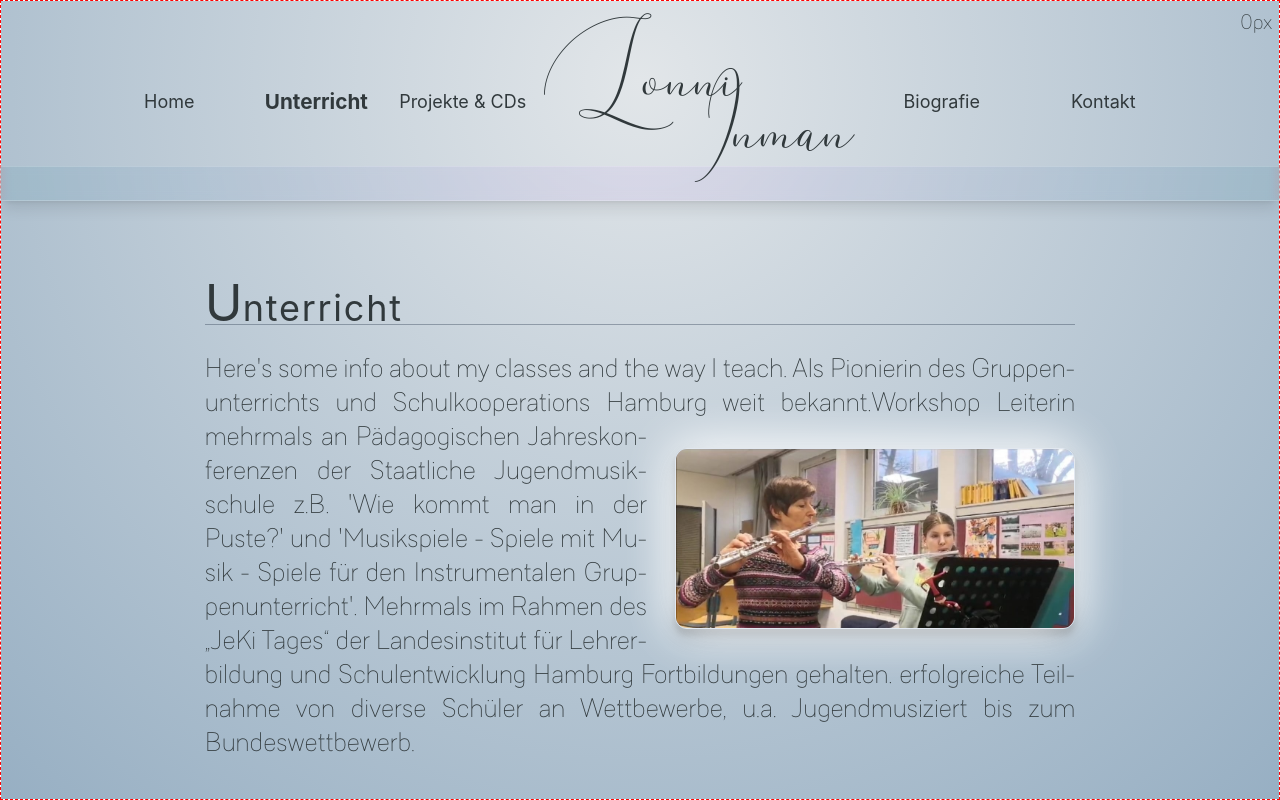
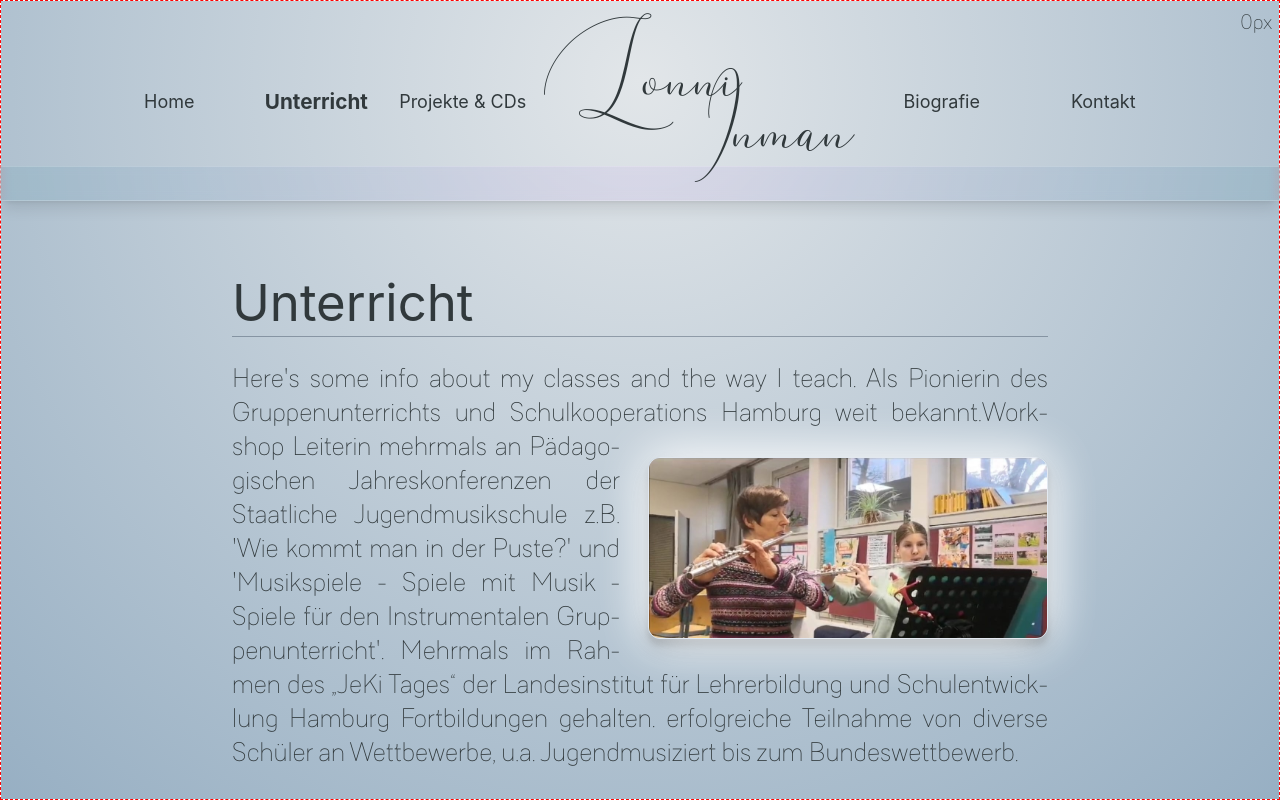
Before and after one commit to j-eick/lonni-homepage, a Next.js app: page /home/unterricht in a window 1280 px wide. Built offline with nearby package versions, Linux system fonts and the light colour scheme; a web font is replaced by a local one.

Commit message:
fix / style PageTitles

```diff
--- a/app/home/biografie/page.tsx
+++ b/app/home/biografie/page.tsx
@@ -30,7 +30,7 @@ export default function Home() {
                 <h1 className="relative mb-pageTitle font-secondary">
                     <span
                         className={`
-                                xss-320:text-size-restPageTitle-mobile`}
+                                xss-320:text-size-pageTitle-mobile`}
                     >
                         Über mich
                     </span>
--- a/app/home/page.tsx
+++ b/app/home/page.tsx
@@ -34,7 +34,7 @@ export default function Home() {
                         <span className={`xss-320:text-size-firstLetterPagetitle-mobile `}>W</span>
                         <span
                             className={`tracking-wider
-                                xss-320:text-size-restPageTitle-mobile`}
+                                xss-320:text-size-pageTitle-mobile`}
                         >
                             illkommen!
                         </span>
--- a/app/home/projekte/page.tsx
+++ b/app/home/projekte/page.tsx
@@ -26,7 +26,7 @@ export default function Home() {
                             mb-content_bottom-mobile
                             2xs:w-10/12
                             2xs:text-size-mobile-2xs
-                            md-768:w-8/10
+                            md-768:w-9/12
                             md-768:mt-content_top-desktop
                             md-768:mb-content_bottom-desktop
                             `}
@@ -34,7 +34,7 @@ export default function Home() {
                 <h1 className="relative mb-pageTitle font-secondary">
                     <span
                         className={`
-                                xss-320:text-size-restPageTitle-mobile`}
+                                xss-320:text-size-pageTitle-mobile`}
                     >
                         Projekte
                     </span>
@@ -90,13 +90,13 @@ export default function Home() {
                         <h1 className="relative mb-pageTitle font-secondary">
                             <span
                                 className={`
-                                xss-320:text-size-restPageTitle-mobile`}
+                                xss-320:text-size-pageTitle-mobile`}
                             >
                                 CD-Aufnahmen
                             </span>
                             <span
                                 className={`
-                                    absolute block w-full bottom-1 border-b-1.5 border-slate-700/40
+                                    absolute block w-full bottom-0 border-b-1.5 border-slate-700/40
                                     xss-320:border-b-1
                                 `}
                             />
@@ -118,13 +118,13 @@ export default function Home() {
                         <h1 className="relative mb-pageTitle font-secondary">
                             <span
                                 className={`
-                                xss-320:text-size-restPageTitle-mobile`}
+                                xss-320:text-size-pageTitle-mobile`}
                             >
                                 Online-Projekte
                             </span>
                             <span
                                 className={`
-                                    absolute block w-full bottom-1 border-b-1.5 border-slate-700/40
+                                    absolute block w-full bottom-0 border-b-1.5 border-slate-700/40
                                     xss-320:border-b-1
                                 `}
                             />
@@ -139,14 +139,14 @@ export default function Home() {
                                 url="trioclassico.de"
                                 photo={trioclassico}
                                 photoStyle="transform -translate-y-3 grow"
-                                width={270}
+                                width={250}
                             />
                             <LinkCard
                                 description="Barock und Klassik auf historischen Instrumenten"
                                 url="ilclavifiato.de"
                                 photo={ilclavifiato}
                                 photoStyle="transform -translate-y-5 grow"
-                                width={270}
+                                width={250}
                             />
                             <LinkCard
                                 description="„Flöte x Historisch“"
@@ -156,7 +156,7 @@ export default function Home() {
                                 url="flötehistorisch.de"
                                 actualLink="https://lonniinman.wixsite.com/fl-te-mal-historisch"
                                 photo={floeteHistorisch}
-                                width={270}
+                                width={250}
                                 photoStyle="grow"
                             />
                         </ul>
--- a/app/home/unterricht/page.tsx
+++ b/app/home/unterricht/page.tsx
@@ -18,16 +18,26 @@ export default function Home() {
                             mb-content_bottom-mobile
                             2xs:w-10/12
                             2xs:text-size-mobile-2xs
-                            md-768:w-8/10
+                            md-768:w-9/12
                             md-768:mt-content_top-desktop
                             md-768:mb-content_bottom-desktop
                             `}
             >
                 <article className={`relative flowText`}>
-                    <PageTitle
-                        firstLetter="U"
-                        rest="nterricht"
-                    />
+                    <h1 className="relative mb-pageTitle font-secondary">
+                        <span
+                            className={`
+                                xss-320:text-size-pageTitle-mobile`}
+                        >
+                            Unterricht
+                        </span>
+                        <span
+                            className={`
+                                    absolute block w-full bottom-1 border-b-1.5 border-slate-700/40
+                                    xss-320:border-b-1
+                                `}
+                        />
+                    </h1>
                     <div
                         className={`text-justify hyphens-auto
                                     2xs:leading-7
--- a/tailwind.config.js
+++ b/tailwind.config.js
@@ -142,8 +142,9 @@ module.exports = {
 
                 //--- PAGE-TITLE ---//
                 //-----Mobile
-                "size-firstLetterPagetitle-mobile": "var(--step-4)",
+                "size-firstLetterPagetitle-mobile": "var(--step-5)",
                 "size-restPageTitle-mobile": "var(--step-2)",
+                "size-pageTitle-mobile": "var(--step-3)",
                 //-----Desktop
                 "size-pageTitle": "var(--step-2)",
                 "size-firstLetterPagetitle": "var(--step-3)",
```
